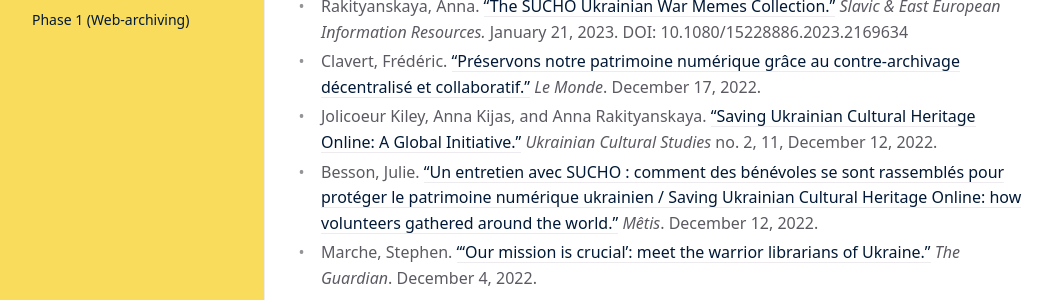
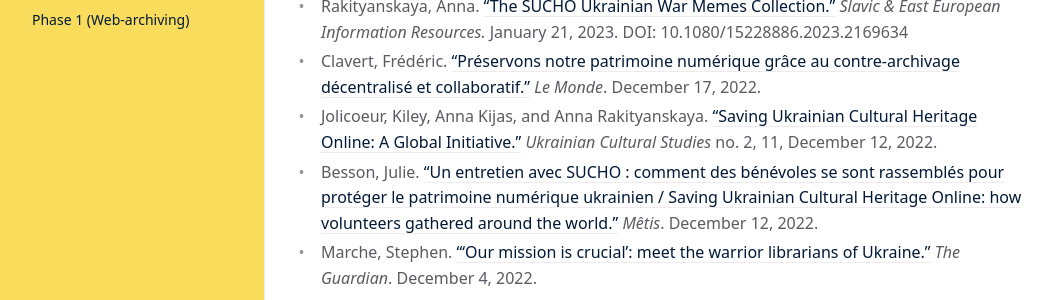
Before and after one commit to sucho-archiving/sucho-archiving.github.io, a Jekyll site: the page built from press.md, in a window 1280 px wide and 900 px high. Shown: the part 392-692 px from the top of the window, without its empty margins (107-1171 px from the left). Built offline with Jekyll 4.4.1, drawn with Linux system fonts in a browser that asks for light colours.

Commit message:
Update press.md

```diff
--- a/press.md
+++ b/press.md
@@ -16,7 +16,7 @@
 ## Articles
 - Rakityanskaya, Anna. ["The SUCHO Ukrainian War Memes Collection."](https://doi.org/10.1080/15228886.2023.2169634) *Slavic & East European Information Resources.* January 21, 2023. DOI: 10.1080/15228886.2023.2169634
 - Clavert, Frédéric. ["Préservons notre patrimoine numérique grâce au contre-archivage décentralisé et collaboratif."](https://www.lemonde.fr/idees/article/2022/12/17/preservons-notre-patrimoine-numerique-grace-au-contre-archivage-decentralise-et-collaboratif_6154820_3232.html) *Le Monde*. December 17, 2022.
-- Jolicoeur Kiley, Anna Kijas, and Anna Rakityanskaya. ["Saving Ukrainian Cultural Heritage Online: A Global Initiative."](http://www.ucs-univ.kiev.ua/index.php/en/2-uncategorised/461-jolicoeur-kijas-rakityanskaya-11-1) *Ukrainian Cultural Studies* no. 2, 11, December 12, 2022.
+- Jolicoeur, Kiley, Anna Kijas, and Anna Rakityanskaya. ["Saving Ukrainian Cultural Heritage Online: A Global Initiative."](http://www.ucs-univ.kiev.ua/index.php/en/2-uncategorised/461-jolicoeur-kijas-rakityanskaya-11-1) *Ukrainian Cultural Studies* no. 2, 11, December 12, 2022.
 - Besson, Julie. ["Un entretien avec SUCHO : comment des bénévoles se sont rassemblés pour protéger le patrimoine numérique ukrainien / Saving Ukrainian Cultural Heritage Online: how volunteers gathered around the world."](https://metis-lab.com/2022/12/12/un-entretien-avec-sucho-comment-des-benevoles-se-sont-rassembles-pour-proteger-le-patrimoine-numerique-ukrainien/) *Mêtis*. December 12, 2022.
 - Marche, Stephen. ["‘Our mission is crucial’: meet the warrior librarians of Ukraine."](https://www.theguardian.com/books/2022/dec/04/our-mission-is-crucial-meet-the-warrior-librarians-of-ukraine) *The Guardian*. December 4, 2022.
 - Cummins, Todd. ["Librarians at Ohio State Lima continue their efforts in archiving Ukraine's culture online."](https://www.hometownstations.com/news/librarians-at-ohio-state-lima-continue-their-efforts-in-archiving-ukraines-culture-online/article_8df74e9a-3dd8-11ed-8918-433c7331ecb2.html) *Hometown Stations, Lima, Ohio*. September 26, 2022.
```
